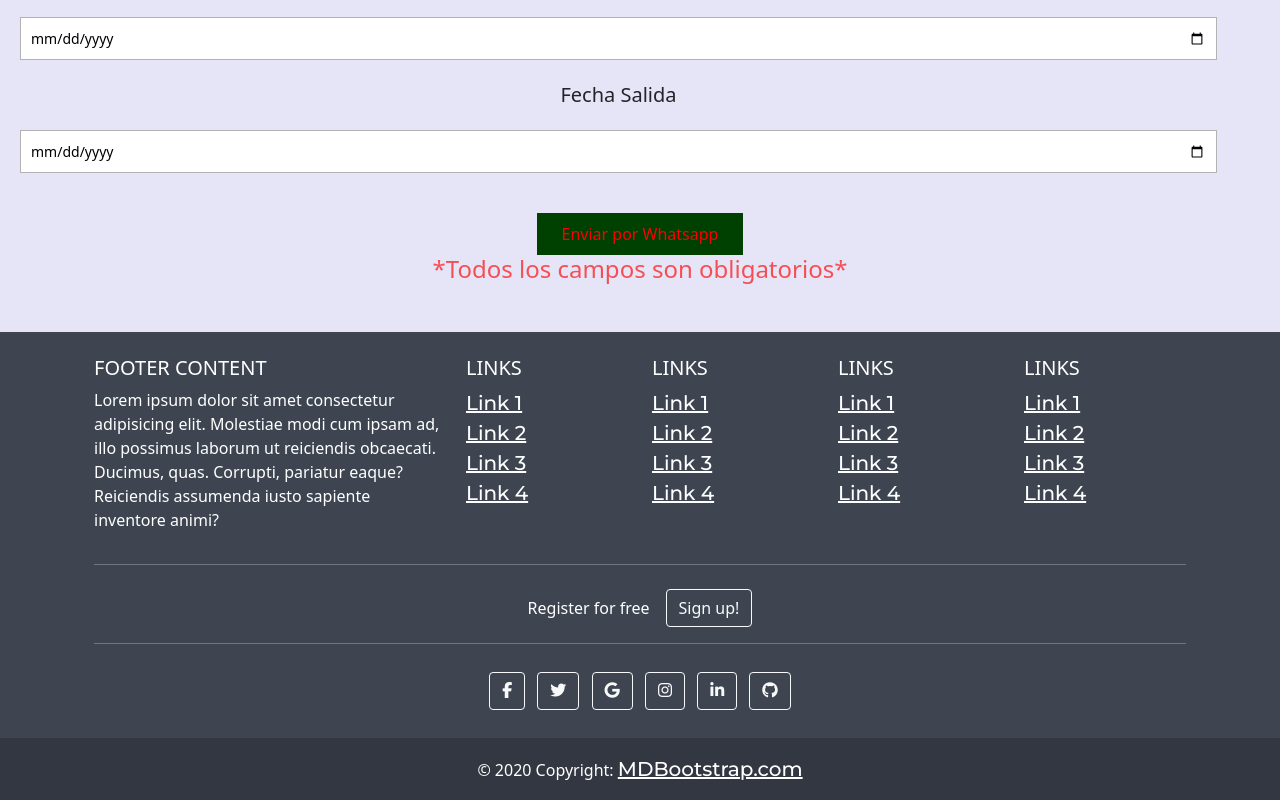
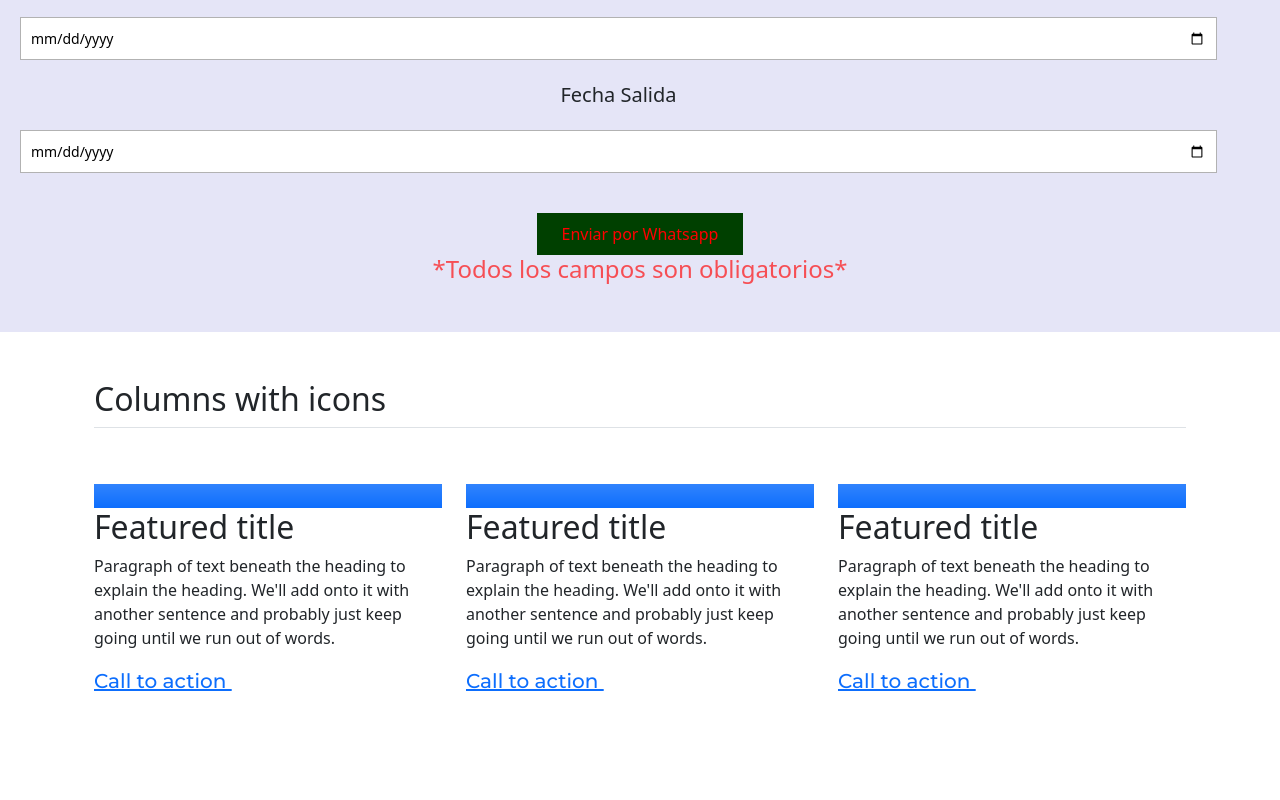
Before and after one commit to alanlossendiere/Denalan-blog, a plain HTML site: page departamento.html in a window 1280 px wide. Shown: the part 3094-3894 px from the top of the page. Drawn offline with nearby package versions, Linux system fonts and the light colour scheme.

Commit message:
Se cambio footer a uno mejor

```diff
--- a/departamento.html
+++ b/departamento.html
@@ -252,198 +252,44 @@
     <!-- footer de web, que es igual en todas las secciones, menos en pagina principal -->
 
     <footer>
-      <footer
-          class="text-center text-lg-start text-white"
-          style="background-color: #3e4551"
-          >
-    <!-- Grid container -->
-    <div class="container p-4 pb-0">
-      <!-- Section: Links -->
-      <section class="">
-        <!--Grid row-->
-        <div class="row">
-          <!--Grid column-->
-          <div class="col-lg-4 col-md-6 mb-4 mb-md-0">
-            <h5 class="text-uppercase">FOOTER CONTENT</h5>
-
-            <p>
-              Lorem ipsum dolor sit amet consectetur adipisicing elit.
-              Molestiae modi cum ipsam ad, illo possimus laborum ut
-              reiciendis obcaecati. Ducimus, quas. Corrupti, pariatur eaque?
-              Reiciendis assumenda iusto sapiente inventore animi?
-            </p>
+      <div class="container px-4 py-5" id="featured-3">
+        <h2 class="pb-2 border-bottom">Columns with icons</h2>
+        <div class="row g-4 py-5 row-cols-1 row-cols-lg-3">
+          <div class="feature col">
+            <div class="feature-icon bg-primary bg-gradient">
+              <svg class="bi" width="1em" height="1em"><use xlink:href="#collection"></use></svg>
+            </div>
+            <h2>Featured title</h2>
+            <p>Paragraph of text beneath the heading to explain the heading. We'll add onto it with another sentence and probably just keep going until we run out of words.</p>
+            <a href="#" class="icon-link">
+              Call to action
+              <svg class="bi" width="1em" height="1em"><use xlink:href="#chevron-right"></use></svg>
+            </a>
           </div>
-          <!--Grid column-->
-
-          <!--Grid column-->
-          <div class="col-lg-2 col-md-6 mb-4 mb-md-0">
-            <h5 class="text-uppercase">Links</h5>
-
-            <ul class="list-unstyled mb-0">
-              <li>
-                <a href="#!" class="text-white">Link 1</a>
-              </li>
-              <li>
-                <a href="#!" class="text-white">Link 2</a>
-              </li>
-              <li>
-                <a href="#!" class="text-white">Link 3</a>
-              </li>
-              <li>
-                <a href="#!" class="text-white">Link 4</a>
-              </li>
-            </ul>
+          <div class="feature col">
+            <div class="feature-icon bg-primary bg-gradient">
+              <svg class="bi" width="1em" height="1em"><use xlink:href="#people-circle"></use></svg>
+            </div>
+            <h2>Featured title</h2>
+            <p>Paragraph of text beneath the heading to explain the heading. We'll add onto it with another sentence and probably just keep going until we run out of words.</p>
+            <a href="#" class="icon-link">
+              Call to action
+              <svg class="bi" width="1em" height="1em"><use xlink:href="#chevron-right"></use></svg>
+            </a>
           </div>
-          <!--Grid column-->
-
-          <!--Grid column-->
-          <div class="col-lg-2 col-md-6 mb-4 mb-md-0">
-            <h5 class="text-uppercase">Links</h5>
-
-            <ul class="list-unstyled mb-0">
-              <li>
-                <a href="#!" class="text-white">Link 1</a>
-              </li>
-              <li>
-                <a href="#!" class="text-white">Link 2</a>
-              </li>
-              <li>
-                <a href="#!" class="text-white">Link 3</a>
-              </li>
-              <li>
-                <a href="#!" class="text-white">Link 4</a>
-              </li>
-            </ul>
+          <div class="feature col">
+            <div class="feature-icon bg-primary bg-gradient">
+              <svg class="bi" width="1em" height="1em"><use xlink:href="#toggles2"></use></svg>
+            </div>
+            <h2>Featured title</h2>
+            <p>Paragraph of text beneath the heading to explain the heading. We'll add onto it with another sentence and probably just keep going until we run out of words.</p>
+            <a href="#" class="icon-link">
+              Call to action
+              <svg class="bi" width="1em" height="1em"><use xlink:href="#chevron-right"></use></svg>
+            </a>
           </div>
-          <!--Grid column-->
-
-          <!--Grid column-->
-          <div class="col-lg-2 col-md-6 mb-4 mb-md-0">
-            <h5 class="text-uppercase">Links</h5>
-
-            <ul class="list-unstyled mb-0">
-              <li>
-                <a href="#!" class="text-white">Link 1</a>
-              </li>
-              <li>
-                <a href="#!" class="text-white">Link 2</a>
-              </li>
-              <li>
-                <a href="#!" class="text-white">Link 3</a>
-              </li>
-              <li>
-                <a href="#!" class="text-white">Link 4</a>
-              </li>
-            </ul>
-          </div>
-          <!--Grid column-->
-
-          <!--Grid column-->
-          <div class="col-lg-2 col-md-6 mb-4 mb-md-0">
-            <h5 class="text-uppercase">Links</h5>
-
-            <ul class="list-unstyled mb-0">
-              <li>
-                <a href="#!" class="text-white">Link 1</a>
-              </li>
-              <li>
-                <a href="#!" class="text-white">Link 2</a>
-              </li>
-              <li>
-                <a href="#!" class="text-white">Link 3</a>
-              </li>
-              <li>
-                <a href="#!" class="text-white">Link 4</a>
-              </li>
-            </ul>
-          </div>
-          <!--Grid column-->
         </div>
-        <!--Grid row-->
-      </section>
-      <!-- Section: Links -->
-
-      <hr class="mb-4" />
-
-      <!-- Section: CTA -->
-      <section class="">
-        <p class="d-flex justify-content-center align-items-center">
-          <span class="me-3">Register for free</span>
-          <button type="button" class="btn btn-outline-light btn-rounded">
-            Sign up!
-          </button>
-        </p>
-      </section>
-      <!-- Section: CTA -->
-
-      <hr class="mb-4" />
-
-      <!-- Section: Social media -->
-      <section class="mb-4 text-center">
-        <!-- Facebook -->
-        <a
-           class="btn btn-outline-light btn-floating m-1"
-           href="#!"
-           role="button"
-           ><i class="fab fa-facebook-f"></i
-          ></a>
-
-        <!-- Twitter -->
-        <a
-           class="btn btn-outline-light btn-floating m-1"
-           href="#!"
-           role="button"
-           ><i class="fab fa-twitter"></i
-          ></a>
-
-        <!-- Google -->
-        <a
-           class="btn btn-outline-light btn-floating m-1"
-           href="#!"
-           role="button"
-           ><i class="fab fa-google"></i
-          ></a>
-
-        <!-- Instagram -->
-        <a
-           class="btn btn-outline-light btn-floating m-1"
-           href="#!"
-           role="button"
-           ><i class="fab fa-instagram"></i
-          ></a>
-
-        <!-- Linkedin -->
-        <a
-           class="btn btn-outline-light btn-floating m-1"
-           href="#!"
-           role="button"
-           ><i class="fab fa-linkedin-in"></i
-          ></a>
-
-        <!-- Github -->
-        <a
-           class="btn btn-outline-light btn-floating m-1"
-           href="#!"
-           role="button"
-           ><i class="fab fa-github"></i
-          ></a>
-      </section>
-      <!-- Section: Social media -->
-    </div>
-    <!-- Grid container -->
-
-    <!-- Copyright -->
-    <div
-         class="text-center p-3"
-         style="background-color: rgba(0, 0, 0, 0.2)"
-         >
-      © 2020 Copyright:
-      <a class="text-white" href="https://mdbootstrap.com/"
-         >MDBootstrap.com</a
-        >
-    </div>
-    <!-- Copyright -->
-  </footer>
+      </div>
     </footer>
 </body>
 <script src="/wts-form-contacto.js"></script>
```
